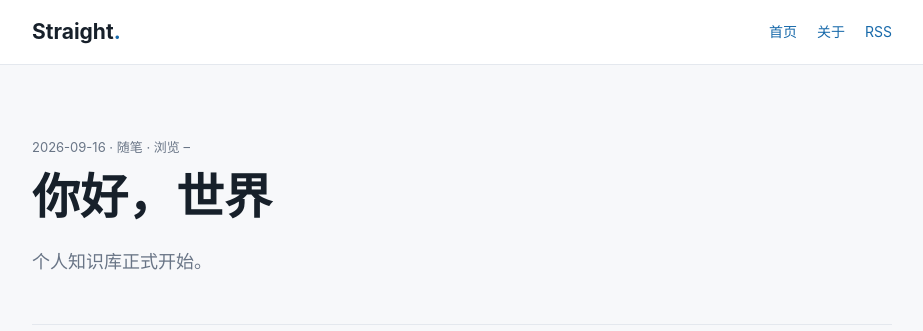
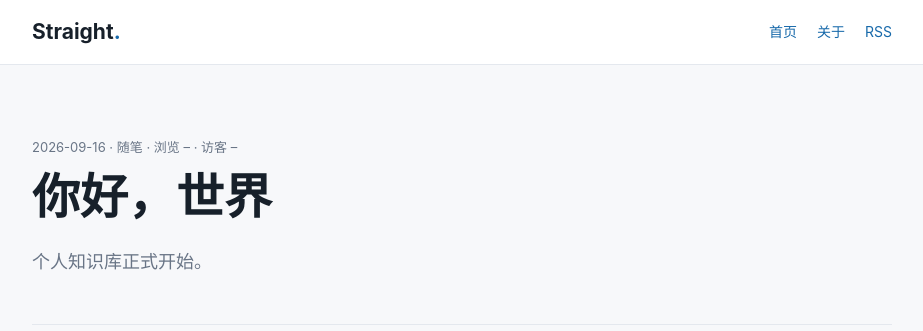
Before and after one commit to shuqingjinse/shuqingjinse.github.io, a Jekyll site: the page built from _posts/2026-09-16-hello-world.md, in a window 1280 px wide. Shown: the top 331 px of the page, without its empty margins (178-1101 px from the left). Built offline with Jekyll 4.4.1, drawn with Linux system fonts in a browser that asks for light colours; comment, search, counter and statistics services are not loaded.

Commit message:
Add per-post unique-visitor count to article meta
Show per-post unique visitors alongside page views in the article meta
line, powered by the busuanzi counter service.

Co-Authored-By: Claude Code <noreply@anthropic.com>

```diff
--- a/_layouts/post.html
+++ b/_layouts/post.html
@@ -7,7 +7,7 @@ layout: default
     <div class="toc-list"></div>
   </aside>
   <div class="article-main">
-    <header class="article-header"><p class="post-meta">{{ page.date | date: "%Y-%m-%d" }}{% if page.categories %} · {{ page.categories | join: " / " }}{% endif %} · 浏览 <span id="busuanzi_value_page_pv">–</span></p><h1>{{ page.title }}</h1>{% if page.description %}<p class="article-lead">{{ page.description }}</p>{% endif %}</header>
+    <header class="article-header"><p class="post-meta">{{ page.date | date: "%Y-%m-%d" }}{% if page.categories %} · {{ page.categories | join: " / " }}{% endif %} · 浏览 <span id="busuanzi_value_page_pv">–</span> · 访客 <span id="busuanzi_value_page_uv">–</span></p><h1>{{ page.title }}</h1>{% if page.description %}<p class="article-lead">{{ page.description }}</p>{% endif %}</header>
     <details class="toc toc-inline">
       <summary>目录</summary>
       <div class="toc-list"></div>
```
